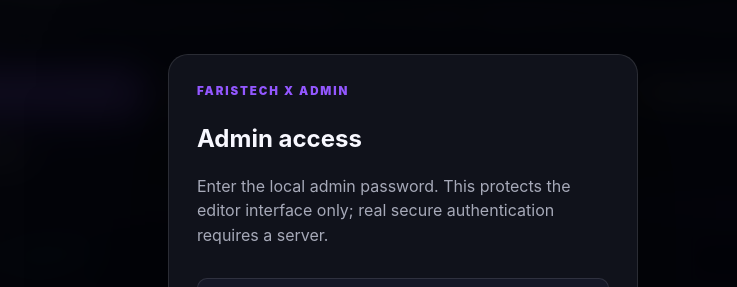
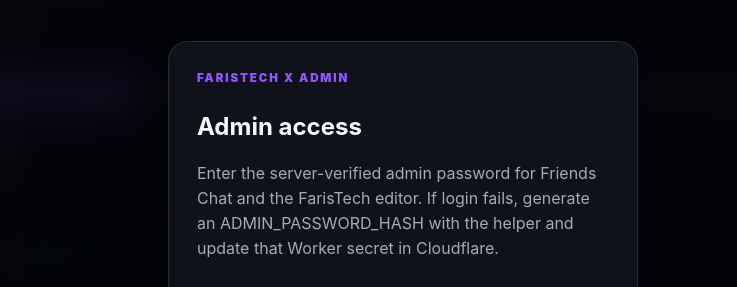
Before and after one commit to warmachine999/faristech-admin, a plain HTML site: page index.html in a window 1280 px wide. Shown: the part 142-429 px from the top of the page, 237-974 px from the left. Drawn offline with Linux system fonts and the light colour scheme; animation ran at ten frames a second.

Commit message:
Clarify server-backed admin login and recovery steps

```diff
--- a/index.html
+++ b/index.html
@@ -107,7 +107,7 @@ body{overflow-x:hidden}
 </head>
 <body><canvas id="themeBg" aria-hidden="true"></canvas>
 
-<div id="adminGate" class="adminGate"><div class="gateCard"><div class="eyebrow">FARISTECH X ADMIN</div><h2 style="margin-bottom:5px">Admin access</h2><p style="color:var(--muted)">Enter the local admin password. This protects the editor interface only; real secure authentication requires a server.</p><input id="adminPassword" type="password" placeholder="Password"><button id="adminLogin" class="btn primary" style="width:100%">Log in</button><p id="adminError" style="color:var(--red);display:none">Wrong password.</p><p class="adminNotice">Private admin login.</p></div></div>
+<div id="adminGate" class="adminGate"><div class="gateCard"><div class="eyebrow">FARISTECH X ADMIN</div><h2 style="margin-bottom:5px">Admin access</h2><p style="color:var(--muted)">Enter the server-verified admin password for Friends Chat and the FarisTech editor. If login fails, generate an ADMIN_PASSWORD_HASH with the helper and update that Worker secret in Cloudflare.</p><input id="adminPassword" type="password" placeholder="Password"><button id="adminLogin" class="btn primary" style="width:100%">Log in</button><p id="adminError" style="color:var(--red);display:none">Wrong password.</p><p class="adminNotice">Private admin login.</p></div></div>
 <div class="adminBar wrap"><div><strong>ADMIN MODE</strong> <span style="color:var(--muted);font-size:.78rem">Control the home page and full project pages from one place.</span></div><div style="display:flex;gap:7px"><button id="toggleEditor" class="btn">✎ Edit directly</button><button id="saveDirect" class="btn primary">💾 Save page</button><button id="toggleFormEditor" class="btn">Advanced editor</button><button id="adminLogout" class="btn">Lock</button></div></div><div class="wrap" style="margin-top:-4px;margin-bottom:10px;color:var(--muted);font-size:.76rem">Tip: click <b>Edit directly</b>, then click the visible words on the page and type. Use <b>Save page</b> for quick home-page text edits. Use <b>Advanced editor</b> for project-page content, tools, images, challenge, build process and results.</div>
 <section class="wrap" style="margin:22px auto;padding:20px;border:1px solid var(--line);border-radius:18px;background:var(--panel)">
 <div class="eyebrow">FRIENDS CHAT TOOLS</div><h2 style="margin:6px 0 8px">Chat service shortcuts</h2>
```
